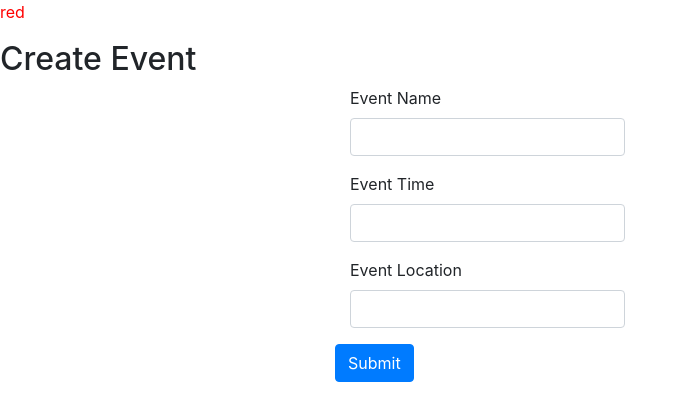
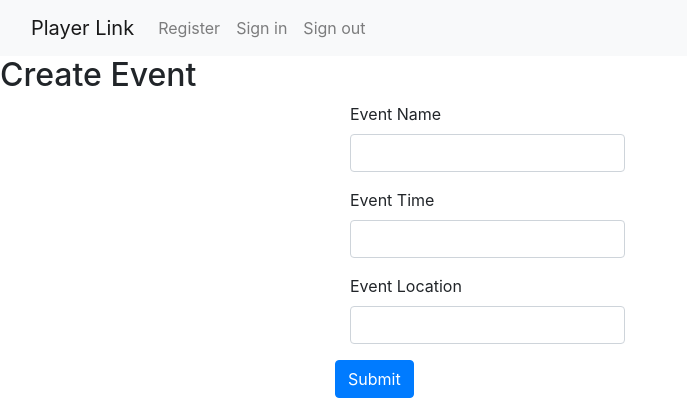
Before and after one commit to Code-Institute-Submissions/robertc181-player-link-, a Flask app: page /create-event in a window 1280 px wide. Shown: the top 420 px of the page, without its empty margins (0-687 px from the left). Run offline with Flask 2, Linux system fonts and the light colour scheme; some libraries are stand-ins or nearby versions.

Commit message:
Add navbar to base.html

```diff
--- a/templates/base.html
+++ b/templates/base.html
@@ -6,12 +6,27 @@
     <meta name="viewport" content="width=device-width, initial-scale=1.0">
     <link rel="stylesheet" href="https://cdn.jsdelivr.net/npm/bootstrap@4.6.0/dist/css/bootstrap.min.css" type="text/css">
     <link rel="stylesheet" href="{{ url_for('static', filename='css/styles.css') }}" type="text/css">
-    <link rel="stylesheet" href="" type="text/css">
     <title>Player Link</title>
 </head>
 
+
 <body>
     <section>
+        <nav class="navbar navbar-expand-lg navbar-light bg-light">
+            <div class="container-fluid">
+              <a class="navbar-brand title" href="index.html">Player Link</a>
+              <button class="navbar-toggler" type="button" data-bs-toggle="collapse" data-bs-target="#navbarNavAltMarkup" aria-controls="navbarNavAltMarkup" aria-expanded="false" aria-label="Toggle navigation">
+                <span class="navbar-toggler-icon"></span>
+              </button>
+              <div class="collapse navbar-collapse" id="navbarNavAltMarkup">
+                <div class="navbar-nav">
+                    <a class="nav-link display-front" href="{{ url_for('register') }}">Register</a>
+                    <a class="nav-link display-front" href="{{ url_for('login') }}">Sign in</a>
+                    <a class="nav-link display-front" href="{{ url_for('logout') }}">Sign out</a>
+                </div>
+              </div>
+            </div>
+          </nav>
         <!-- flash messages -->
         {% with messages = get_flashed_messages() %}
             {% if messages %}
@@ -23,7 +38,6 @@
             {% endif %}
         {% endwith %}
     </section>
-    <p>red</p>
     {% block content %}
     {% endblock %}
     <script src="https://code.jquery.com/jquery-3.4.1.slim.min.js" integrity="sha384-J6qa4849blE2+poT4WnyKhv5vZF5SrPo0iEjwBvKU7imGFAV0wwj1yYfoRSJoZ+n" crossorigin="anonymous"></script>
```
